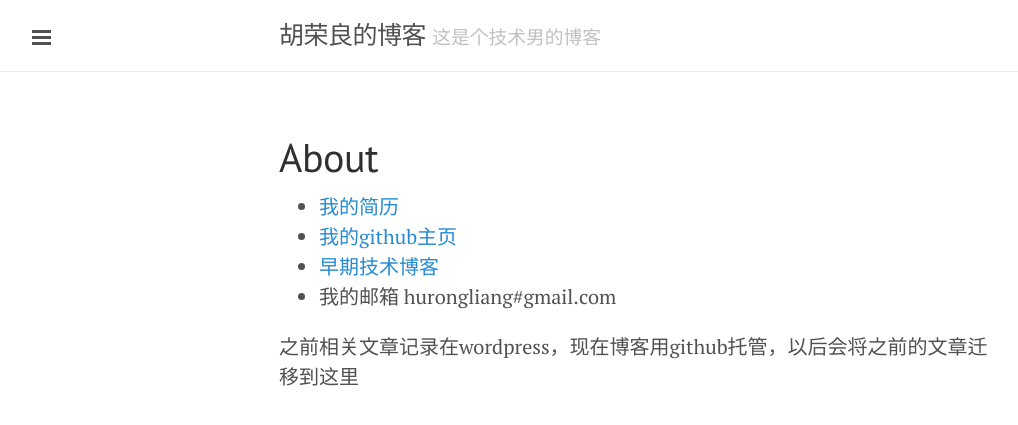
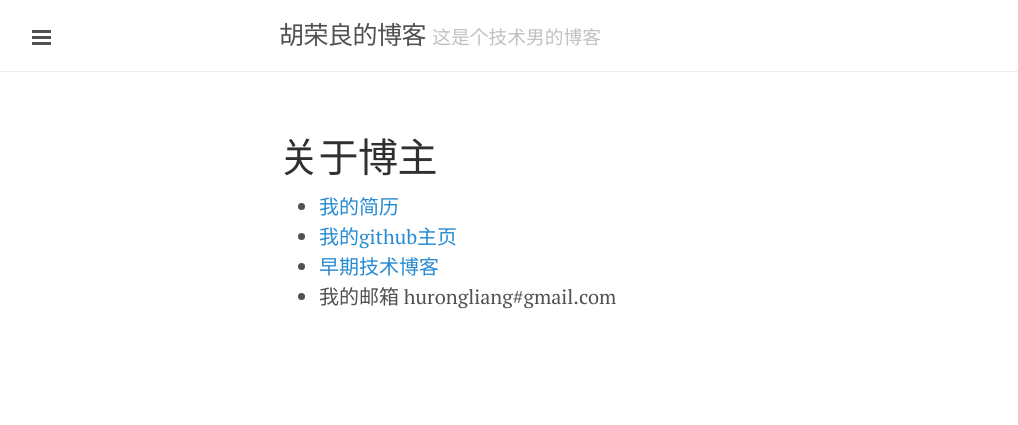
Before and after one commit to hurongliang/githubpages, a Jekyll site: the page built from about.md, in a window 1280 px wide. Shown: the top 425 px of the page, without its empty margins (1-1019 px from the left). Built offline with Jekyll 4.4.1, drawn with Linux system fonts in a browser that asks for light colours; Markdown is read by kramdown in place of the engine named in the settings.

Commit message:
udpate about

```diff
--- a/_includes/sidebar.html
+++ b/_includes/sidebar.html
@@ -9,7 +9,7 @@
   </div>
 
   <nav class="sidebar-nav">
-    <a class="sidebar-nav-item{% if page.title == "Home" %} active{% endif %}" href="/">Home</a>
+    <a class="sidebar-nav-item{% if page.title == "Home" %} active{% endif %}" href="/">首页</a>
 
     {% comment %}
       The code below dynamically generates a sidebar nav of pages with
@@ -25,7 +25,7 @@
       {% endif %}
     {% endfor %}
 
-    <a class="sidebar-nav-item" href="{{ site.github.repo }}">GitHub Home</a>
+    <a class="sidebar-nav-item" href="{{ site.github.repo }}">GitHub主页</a>
   </nav>
 
   <div class="sidebar-item">
--- a/about.md
+++ b/about.md
@@ -1,6 +1,6 @@
 ---
 layout: page
-title: About
+title: 关于博主
 ---
 
 
@@ -8,5 +8,3 @@ title: About
 - [我的github主页](https://github.com/hurongliang)
 - [早期技术博客](http://blog.pfan.cn/hurongliang)
 - 我的邮箱 hurongliang#gmail.com
-
-<p> 之前相关文章记录在wordpress，现在博客用github托管，以后会将之前的文章迁移到这里 </p>
```
